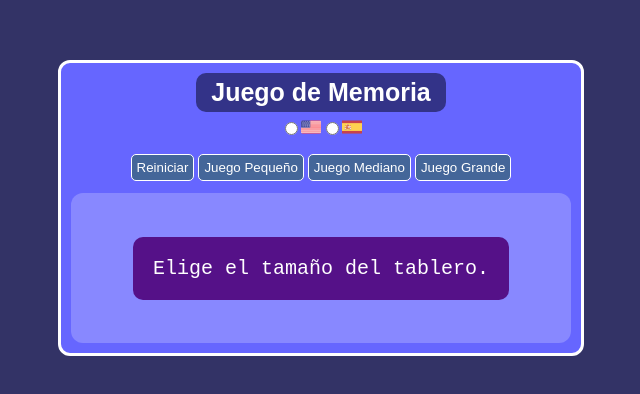
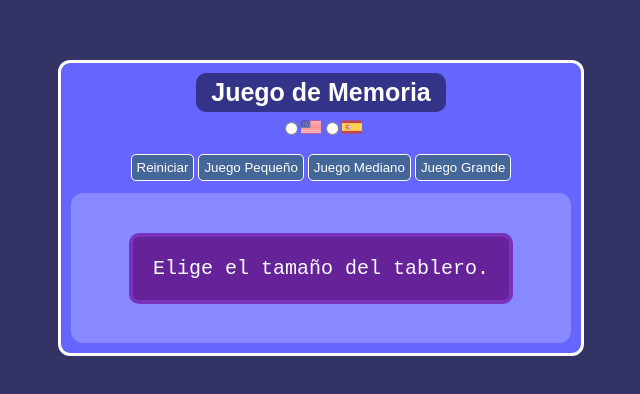
Before and after one commit to EhingerLeandro/Jscript.match.image.game, a plain HTML site: page index.html in a window 1280 px wide. Shown: the part 200-594 px from the top of the page, without its empty margins (327-967 px from the left). Drawn offline with Linux system fonts and the light colour scheme.

Commit message:
10° commit

```diff
--- a/style.css
+++ b/style.css
@@ -55,7 +55,8 @@ body{
 
 .inner-inst{
 	padding:20px;
-	background:#518;
+	background:#629;
+	border:solid 4px #73b;
 	border-radius: 10px;
 	font-size:20px;
 	font-family:monospace;
```
